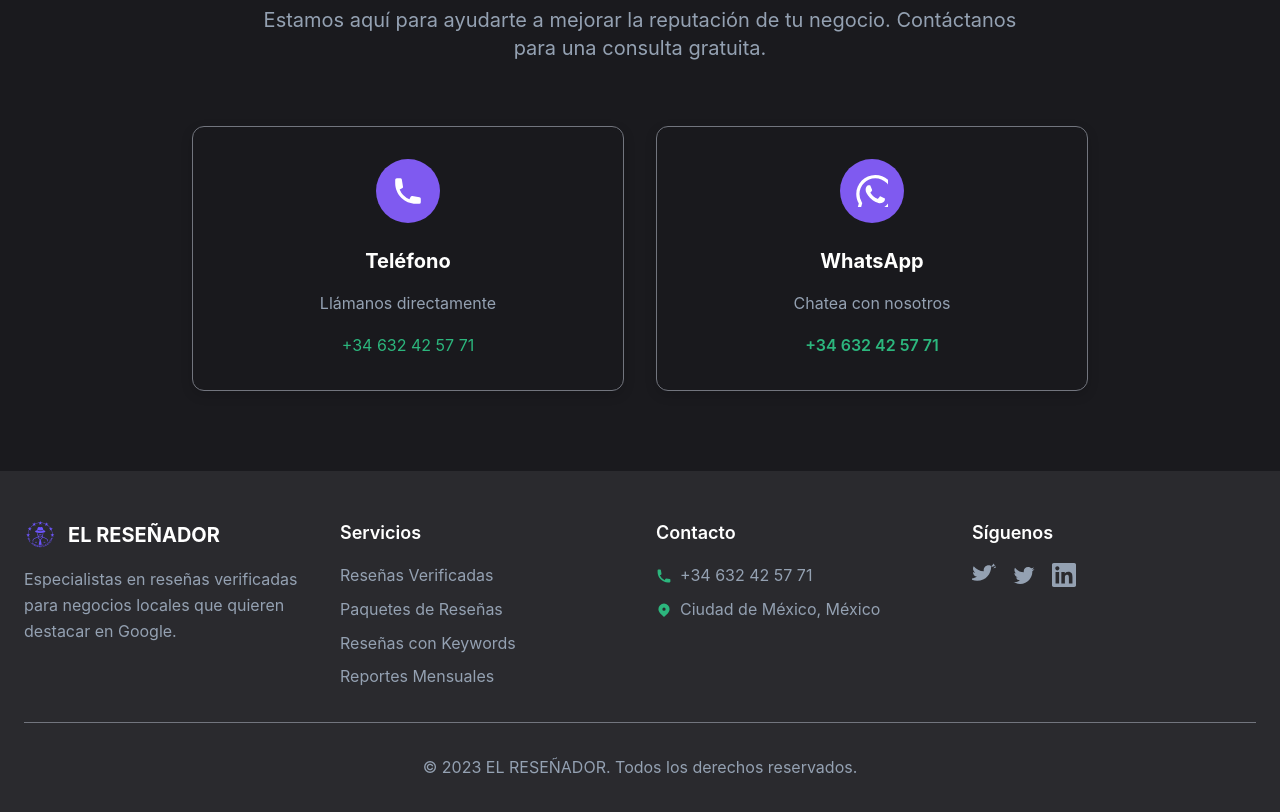
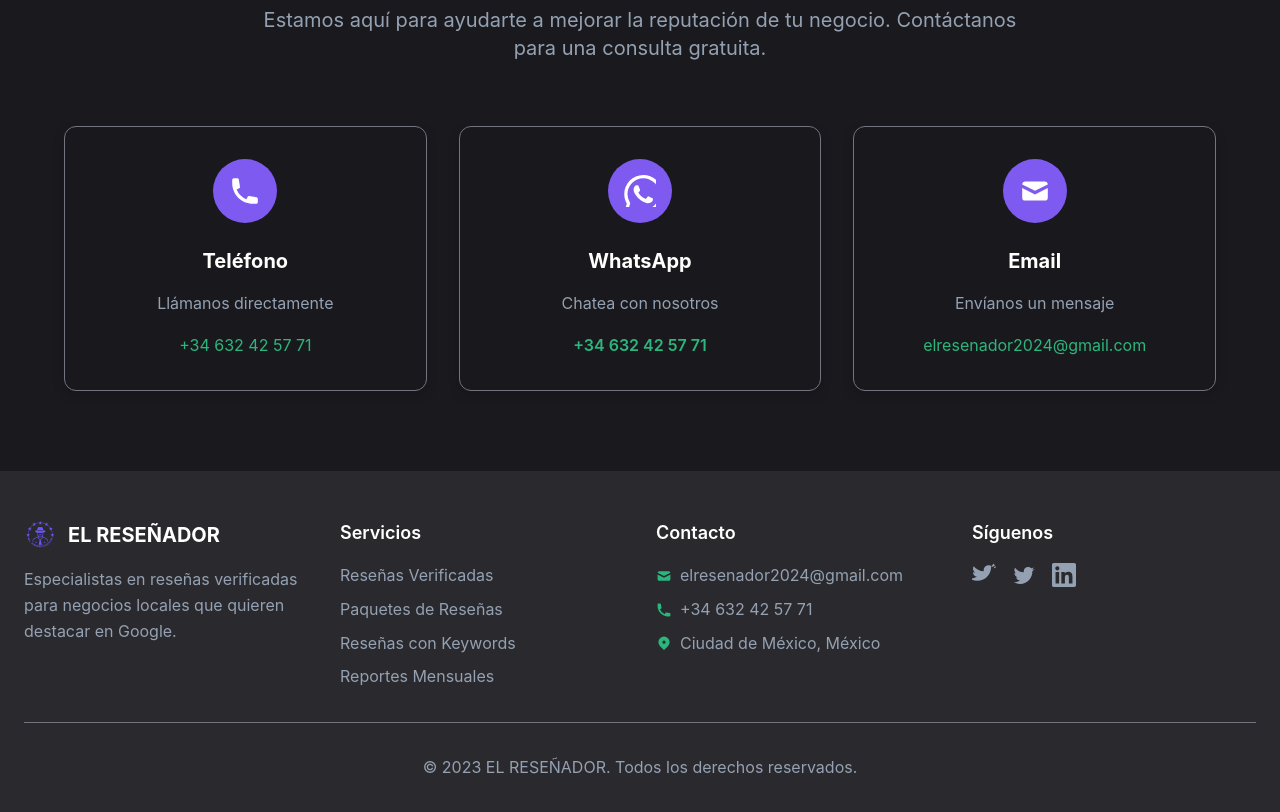
Before and after one commit to AXELRAYO990/ElRESENADOR, a React (Vite) app: page / in a window 1280 px wide. Shown: the part 3600-4412 px from the top of the page. Built offline with nearby package versions, Linux system fonts and the light colour scheme.

Commit message:
Agregada tarjeta de contacto Gmail y actualizado footer con email elresenador2024@gmail.com

```diff
--- a/index.html
+++ b/index.html
@@ -54,6 +54,7 @@
       "logo": "https://elresenad0r.web.app/logor.png",
       "image": "https://elresenad0r.web.app/logor.png",
       "telephone": "+34 632 42 57 71",
+      "email": "elresenador2024@gmail.com",
       "address": {
         "@type": "PostalAddress",
         "addressCountry": "ES"
--- a/src/App.tsx
+++ b/src/App.tsx
@@ -499,7 +499,7 @@ function App() {
             </p>
           </div>
 
-          <div className="grid md:grid-cols-2 gap-8 max-w-4xl mx-auto">
+          <div className="grid md:grid-cols-3 gap-8 max-w-6xl mx-auto">
             <div className="glass-card p-8 rounded-xl text-center hover-elegant">
               <div className="w-16 h-16 highlight-bg rounded-full flex items-center justify-center mx-auto mb-6">
                 <svg className="w-8 h-8 text-white" fill="currentColor" viewBox="0 0 20 20">
@@ -523,6 +523,20 @@ function App() {
               <p className="text-paragraph mb-4">Chatea con nosotros</p>
               <a href="https://wa.me/34632425771?text=Hola,%20me%20interesa%20una%20consulta%20gratuita" target="_blank" rel="noopener noreferrer" className="text-success hover:text-headline transition-colors font-semibold">
                 +34 632 42 57 71
+              </a>
+            </div>
+
+            <div className="glass-card p-8 rounded-xl text-center hover-elegant">
+              <div className="w-16 h-16 highlight-bg rounded-full flex items-center justify-center mx-auto mb-6">
+                <svg className="w-8 h-8 text-white" fill="currentColor" viewBox="0 0 20 20">
+                  <path d="M2.003 5.884L10 9.882l7.997-3.998A2 2 0 0016 4H4a2 2 0 00-1.997 1.884z"/>
+                  <path d="M18 8.118l-8 4-8-4V14a2 2 0 002 2h12a2 2 0 002-2V8.118z"/>
+                </svg>
+              </div>
+              <h3 className="text-xl font-bold text-headline mb-4">Email</h3>
+              <p className="text-paragraph mb-4">Envíanos un mensaje</p>
+              <a href="mailto:elresenador2024@gmail.com" className="text-success hover:text-headline transition-colors">
+                elresenador2024@gmail.com
               </a>
             </div>
           </div>
@@ -556,6 +570,15 @@ function App() {
             <div>
               <h3 className="text-lg font-semibold mb-4">Contacto</h3>
               <ul className="space-y-2 text-paragraph">
+                <li className="flex items-center">
+                  <svg className="w-4 h-4 mr-2 text-success" fill="currentColor" viewBox="0 0 20 20">
+                    <path d="M2.003 5.884L10 9.882l7.997-3.998A2 2 0 0016 4H4a2 2 0 00-1.997 1.884z"/>
+                    <path d="M18 8.118l-8 4-8-4V14a2 2 0 002 2h12a2 2 0 002-2V8.118z"/>
+                  </svg>
+                  <a href="mailto:elresenador2024@gmail.com" className="hover:text-headline transition-colors">
+                    elresenador2024@gmail.com
+                  </a>
+                </li>
                 <li className="flex items-center">
                   <svg className="w-4 h-4 mr-2 text-success" fill="currentColor" viewBox="0 0 20 20">
                     <path d="M2 3a1 1 0 011-1h2.153a1 1 0 01.986.836l.74 4.435a1 1 0 01-.54 1.06l-1.548.773a11.037 11.037 0 006.105 6.105l.774-1.548a1 1 0 011.059-.54l4.435.74a1 1 0 01.836.986V17a1 1 0 01-1 1h-2C7.82 18 2 12.18 2 5V3z"/>
```
